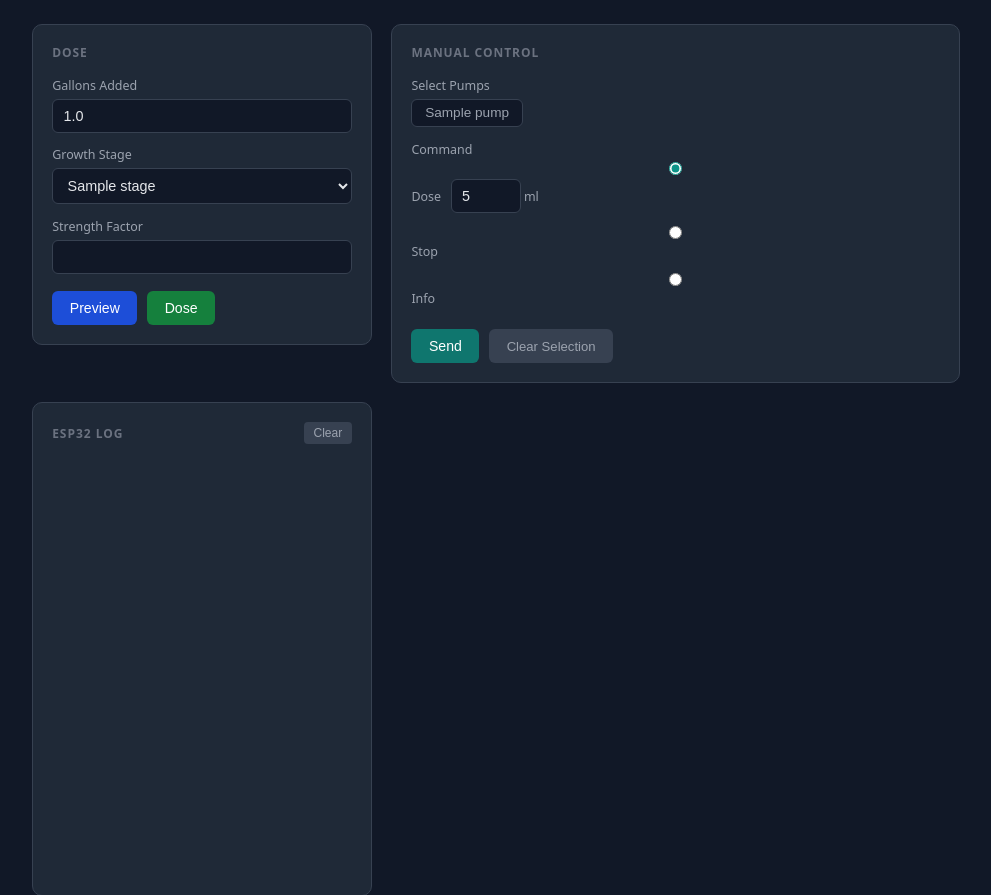
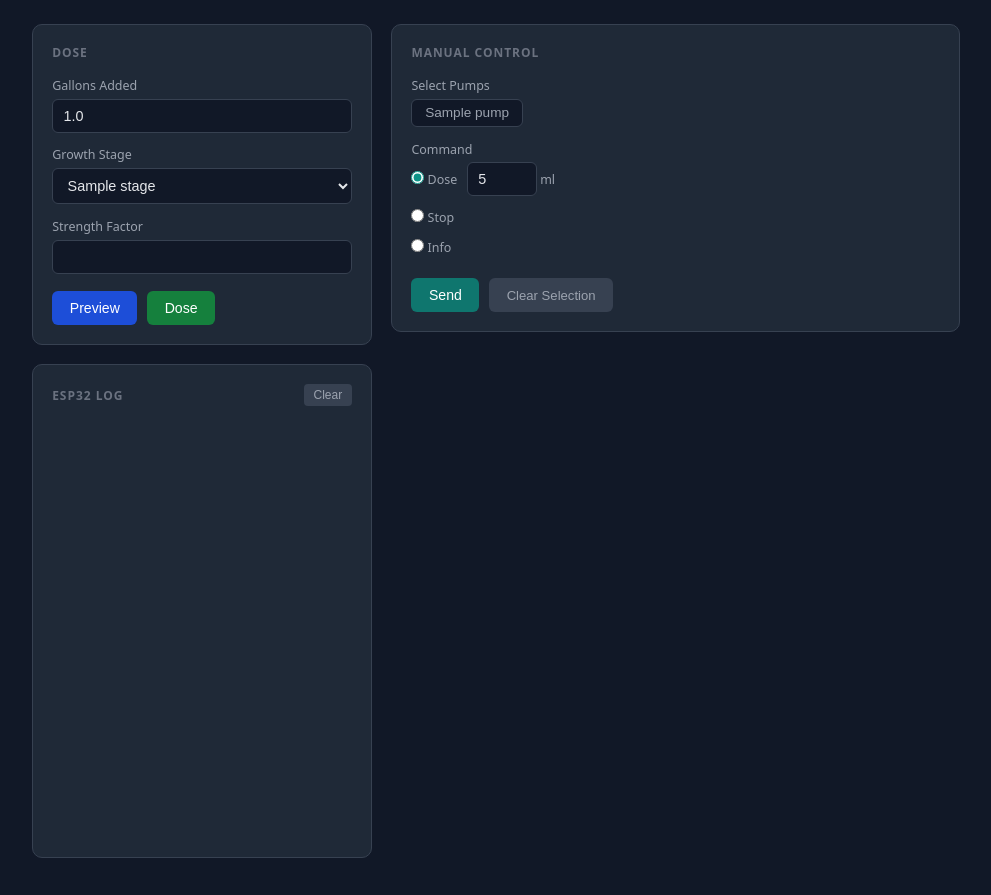
Before and after one commit to Abiel5/doser-ui, a Flask app: template templates/index.html in a window 1280 px wide. Shown: the part 55-950 px from the top of the page, without its empty margins (144-1135 px from the left). After the commit the page ends 913 px from the top, so only its background shows below. Run offline with Flask 3, Linux system fonts and the light colour scheme; the template is opened without the code that fills it: most values are stand-ins (such as "Sample title", 1, 10 or a date in 2020).

Commit message:
Fix radio buttons stretched by .field input width:100% rule
Co-Authored-By: Claude Sonnet 4.6 <noreply@anthropic.com>

```diff
--- a/templates/index.html
+++ b/templates/index.html
@@ -72,7 +72,7 @@
 
     .field { margin-bottom: 0.85rem; }
     .field label { display: block; font-size: 0.78rem; color: #9ca3af; margin-bottom: 0.3rem; }
-    .field input, .field select {
+    .field input:not([type=radio]), .field select {
       width: 100%;
       padding: 0.5rem 0.65rem;
       background: #111827;
@@ -81,7 +81,7 @@
       color: #e5e7eb;
       font-size: 0.9rem;
     }
-    .field input:focus, .field select:focus {
+    .field input:not([type=radio]):focus, .field select:focus {
       outline: none;
       border-color: #38bdf8;
     }
```
